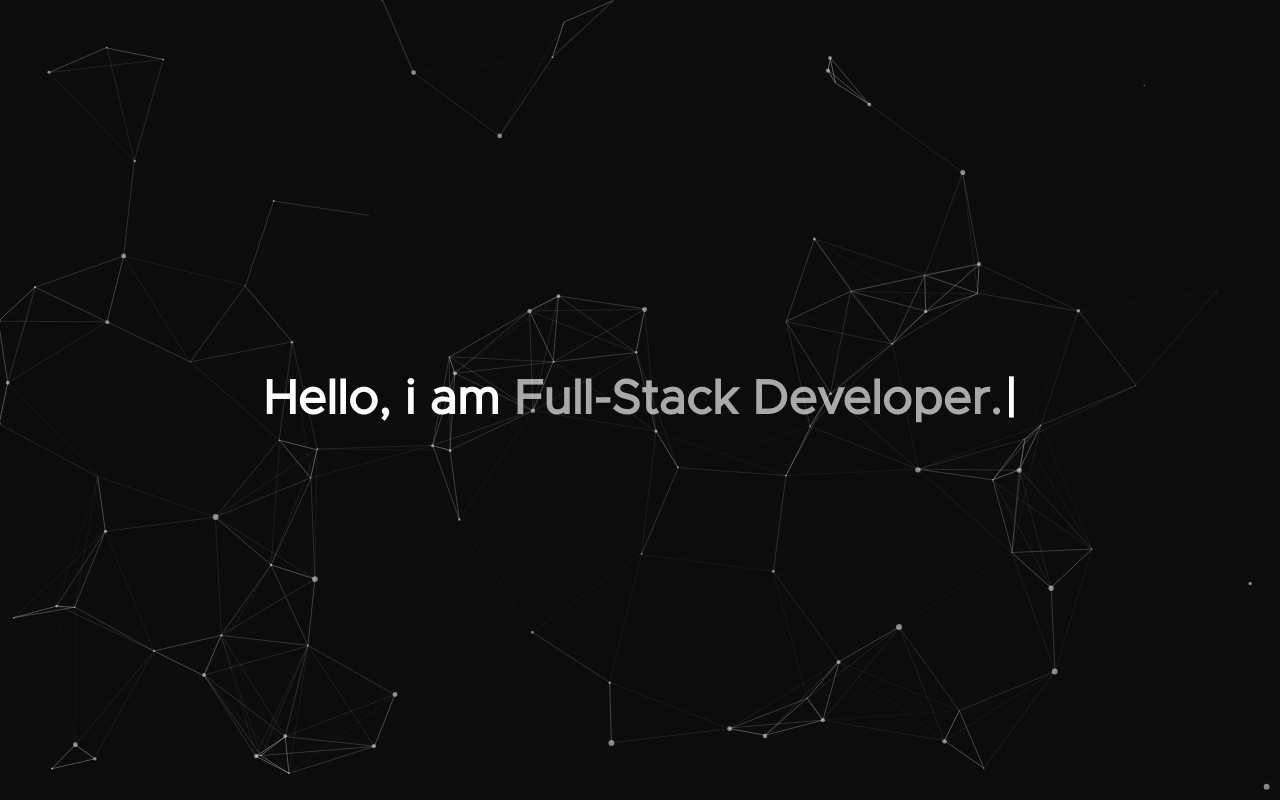
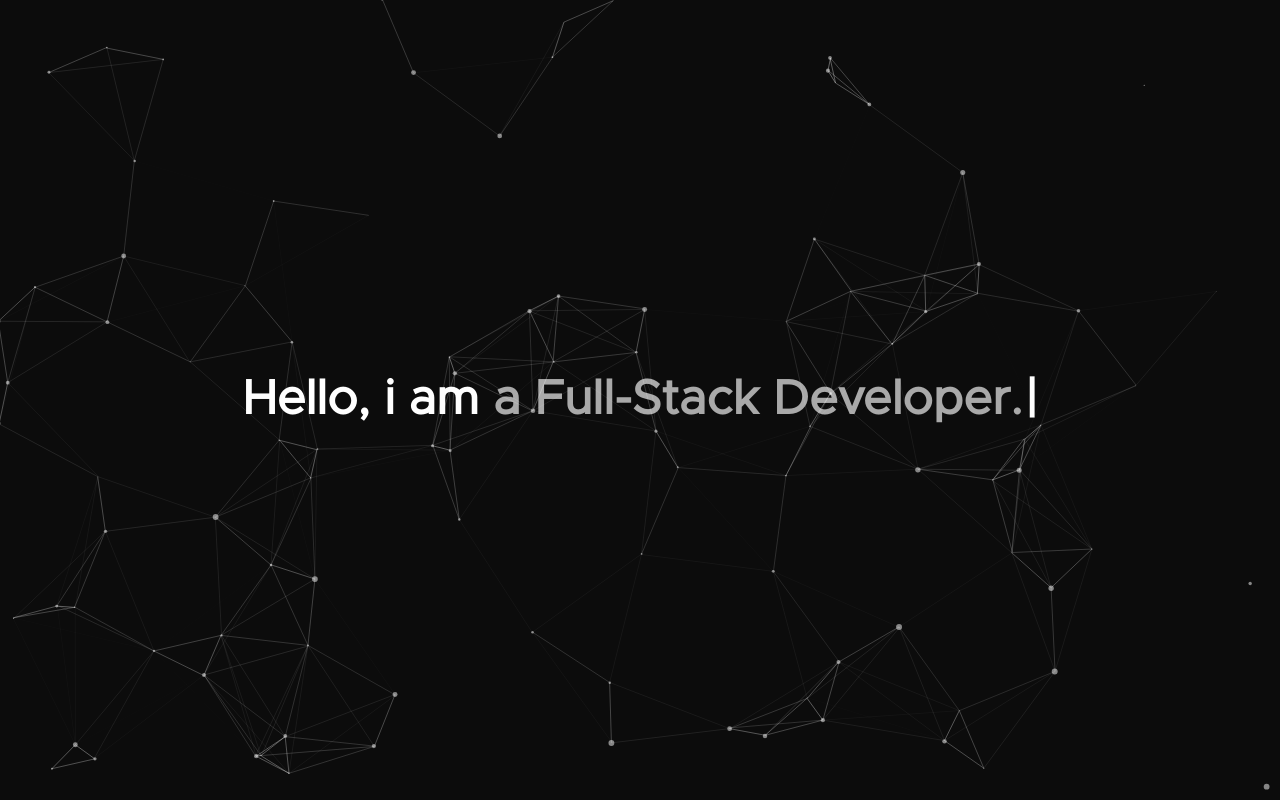
Before and after one commit to antreaslamprou/portfolio, a plain HTML site: page index.html in a window 1280 px wide. Shown: the top 800 px of the page. Drawn offline with Linux system fonts and the light colour scheme.

Commit message:
Updated the header text

```diff
--- a/index.html
+++ b/index.html
@@ -387,7 +387,7 @@
     </script>
 
     <script>
-        const texts = ["Antreas Lamprou. ", "Full-Stack Developer. "];
+        const texts = ["Antreas Lamprou. ", "a Full-Stack Developer. "];
         const speed = 100; // Typing speed in ms
         const deleteSpeed = 50; // Deleting speed
         const pauseBetween = 1000; // Pause between phrases
```
